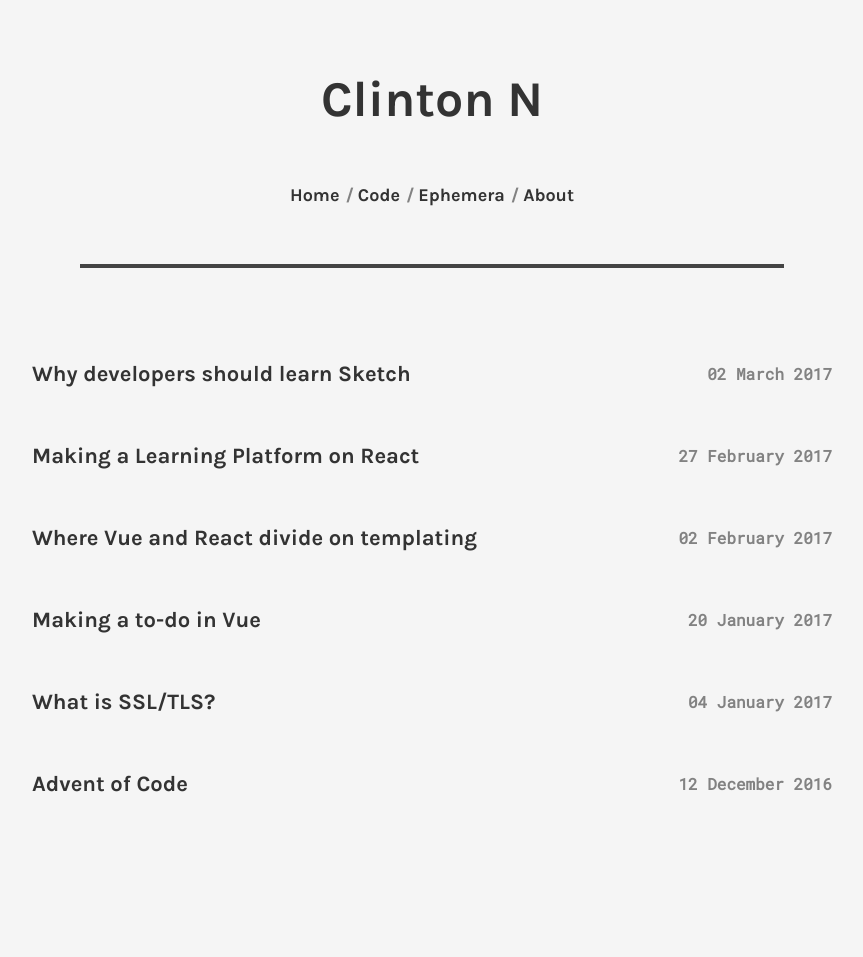
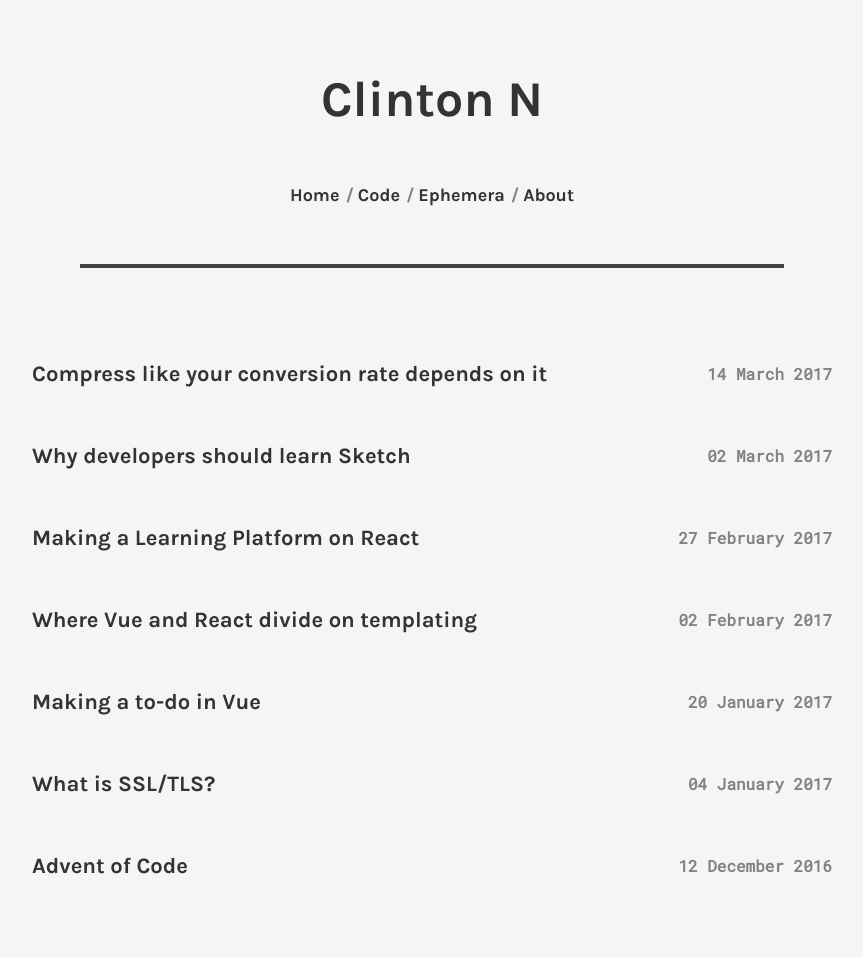
Before and after one commit to clintonn/clintonn.github.io, a Jekyll site: the page built from index.html, in a window 1280 px wide. Shown: the whole page, without its empty margins (208-1071 px from the left). Built offline with Jekyll 4.4.1, drawn with Linux system fonts in a browser that asks for light colours; before the commit the page ends 900 px from its top, so only the background shows below that; some of the changed lines change nothing that is shown.

Commit message:
Ooops forgot to upload compression post

````diff
--- /dev/null
+++ b/_posts/2017-03-14-functional-programming-javascript.md
@@ -0,0 +1,55 @@
+---
+layout: post
+title: "Compress like your conversion rate depends on it"
+date: 2017-03-14-12:30:00
+categories: [code]
+---
+
+![compression example](http://www.exposureguide.com/images/file-formats/jpeg-compression.jpg)
+
+You'd think that years and years of 3G networks and the [shamelessly slow growth](https://en.wikipedia.org/wiki/List_of_countries_by_Internet_connection_speeds#Akamai_Q4_2015_global_average_connection_speeds_rankings) of broadband speeds may have started developers on the right foot: building pages for the neediest user. After all, most of us have had to consider the oft-mentioned but rare rural visitor rolling in with IE8 and below.
+
+Here's what those users generally need: **fast, lean websites that serve up a workable user experience** in a few seconds flat, if not less. Not only will developing for these users only better the experience all visitors have on the whole, but it'll ensure that fewer and fewer users wait seconds for a DOM-dependent script to fire off. I've been there, you've been there — you've definitely seen how frustrating one-bar web browsing on mobile can be. Let's fix that.
+
+I found that the key towards building towards faster loading without compromising user experience is in lazy loading, enabling gzip compression, and offloading dependency scripts to CDNs that likely have better uptime and speed than your personal server.
+
+I'll go over each of them briefly.
+
+### Lazy loading
+
+Lazy loading in web development is the practice of only loading assets when they're ready to be displayed, and in their place, offering lower-resolution versions until they do. This'll make it easier for larger, image-heavy sites to load images progressively, making for a better infinite scroll experience.
+
+There are a number of plugins and packages developed just for this purpose, including the [jQuery lazy load plugin](https://github.com/tuupola/jquery_lazyload), but my personal favorite is [lazysizes](https://github.com/aFarkas/lazysizes/blob/gh-pages/README.md), which doesn't require jQuery as a dependency.
+
+Here's a demo of lazysizes in action:
+
+<iframe name='quickcast' src='http://quick.as/embed/9gryh940b' scrolling='no' frameborder='0' width='100%' allowfullscreen></iframe><script src='http://quick.as/embed/script/0.87'></script>
+
+### Enabling gzip compression
+
+If you operate your own server, you can easily set gzip compression. When users visit your website, and their client has an `Accept-Encoding` [header value](https://developer.mozilla.org/en-US/docs/Web/HTTP/Headers/Accept-Encoding) that includes gzip, you can serve them compressed assets — script files, CSS, typefaces, images — anything, even html files. It's a step above and beyond just serving minified assets, but there are plenty of tutorials for enabling gzip compression out there, usually by declaring it in a `.htaccess` file in your root site directory.
+
+[Here's one for Apache](https://css-tricks.com/snippets/htaccess/active-gzip-compression/) and here's a much longer one for [nginx](https://www.digitalocean.com/community/tutorials/how-to-add-the-gzip-module-to-nginx-on-ubuntu-14-04).
+
+### Using CDNs
+
+CDN are a viable way of serving script and css files, and most come gzipped and compressed by default. Most CDNs also give you the option of linking to component parts of libraries (for instance, Bootstrap's grid module) rather than linking to the core. On [my own site](https://clinton.so), I used cdnjs to serve a 128KB minified and gzipped version of three.
+
+![three js minified by cloudflare](http://i.imgur.com/eIXGjfe.png)
+
+### The future
+
+Much like `<video>` tags introduced in HTML5 that serve up multiple mimetypes depending on your user-agent, browsers are adding support for [a new HTML tag](https://developer.mozilla.org/en-US/docs/Web/HTML/Element/picture) called `<picture>`. The tag allows you to specify a `<source>` tag that defines the media type or user-agent to serve an image or svg to, in the `srcset` attribute. The element uses a child `<img>` tag as a fallback for when all `<source>` conditions fail.
+
+So for instance, you might imagine a smaller image being served up to a mobile device, based on smaller width breakpoint:
+
+```html
+<picture>
+  <source srcset="example-logo-sm.jpg" media="(max-width: 480px)">
+  <source srcset="example-logo-md.jpg" media="(max-width: 720px)">
+  <source srcset="example-logo-lg.jpg" media="(max-width: 1280px)">
+  <img src="example-logo-fallback.jpg" alt="original image fallback" />
+</picture>
+```
+
+Easy, and you don't have to jerry-rig breakpoint scripts in your JS files anymore.
--- a/_sass/_default.scss
+++ b/_sass/_default.scss
@@ -122,8 +122,7 @@ strong {
     color: $iron;
     display: block;
     text-align: center;
-    width: 35%;
-    margin: 0 auto;
+    width: 100%;
     // border-bottom: 5px solid black;
 }
 
@@ -329,7 +328,7 @@ strong {
 
     .post-teaser__title {
         font-size: 18px;
-        @include centered-block();
+        // @include centered-block();
     }
 
     .post-teaser__date {
````
